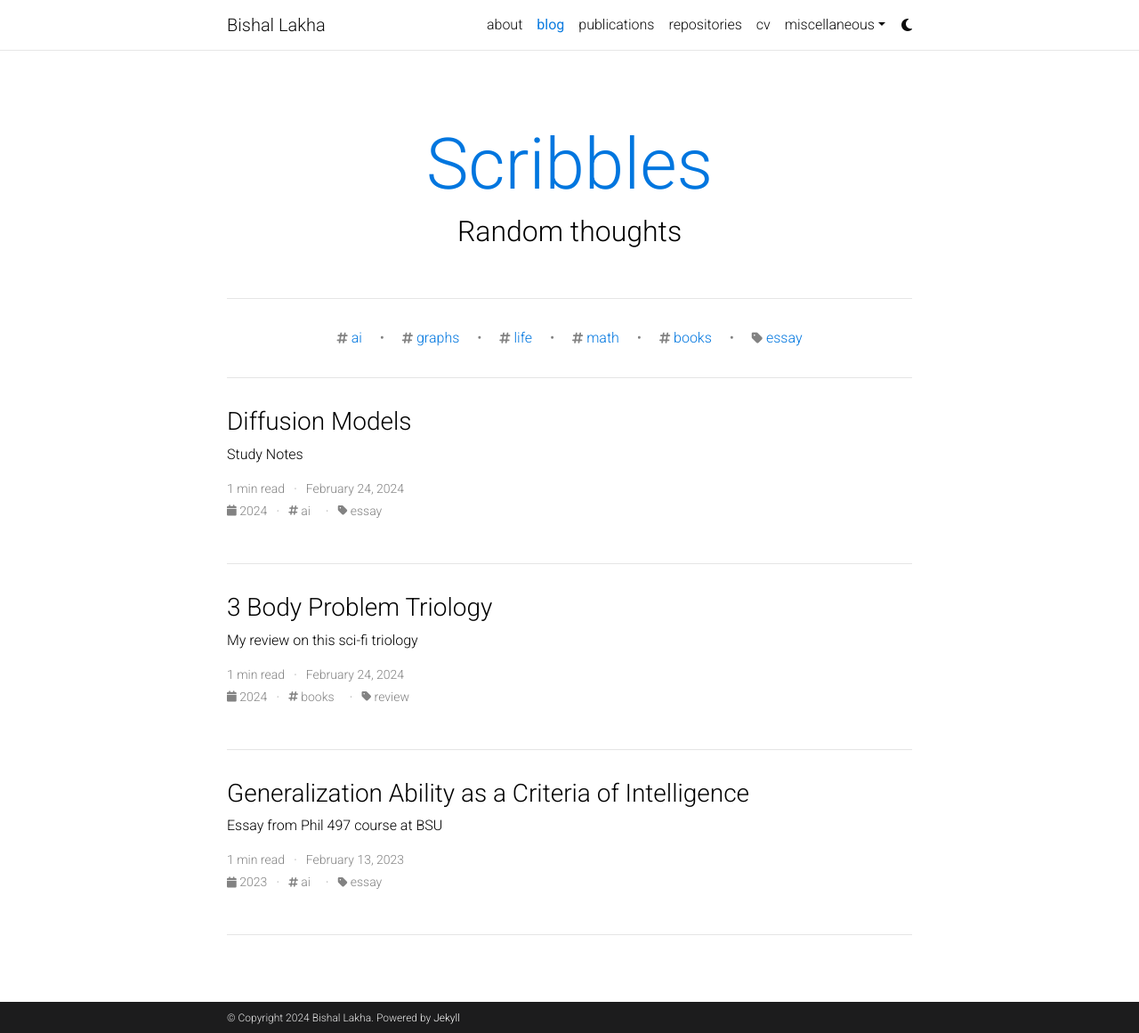
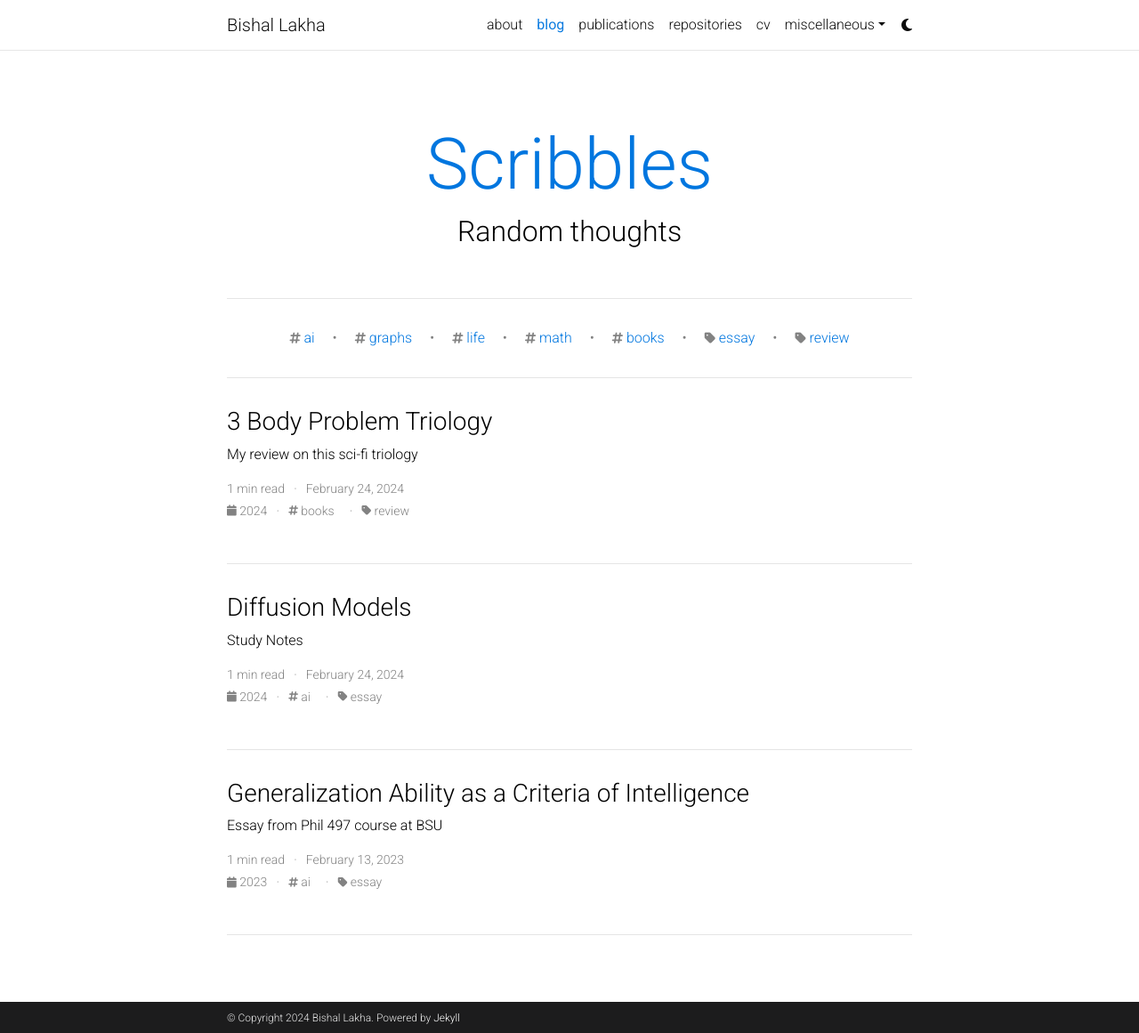
Before and after one commit to BishalLakha/bishallakha.github.io, a Jekyll site: the page built from _pages/blog.md, in a window 1280 px wide and 1161 px high. Shown: the whole window at 89% size. Built offline with Jekyll 4.4.1, drawn with Linux system fonts in a browser that asks for light colours; the list of posts is cut into pages by our own code; comment, search, counter and statistics services are not loaded; a style sheet for code colours, icons or effects is not loaded.

Commit message:
minor update

```diff
--- a/_config.yml
+++ b/_config.yml
@@ -261,7 +261,7 @@
     category: '/blog/category/:name/'
 
 display_tags: ['ai', 'graphs', 'life', 'math', 'books'] # these tags will be displayed on the front page of your blog
-display_categories: ['essay'] # these categories will be displayed on the front page of your blog
+display_categories: ['essay',"review"] # these categories will be displayed on the front page of your blog
 
 # -----------------------------------------------------------------------------
 # Jekyll Scholar
```
Also changed, not shown: _posts/2024-02-20-diffusion-model.md (+1 -0 lines), _posts/2024-02-20-three-body-triology.md (renamed from _posts/2024-02-20-3-body-triology.md, +1 -0 lines).
